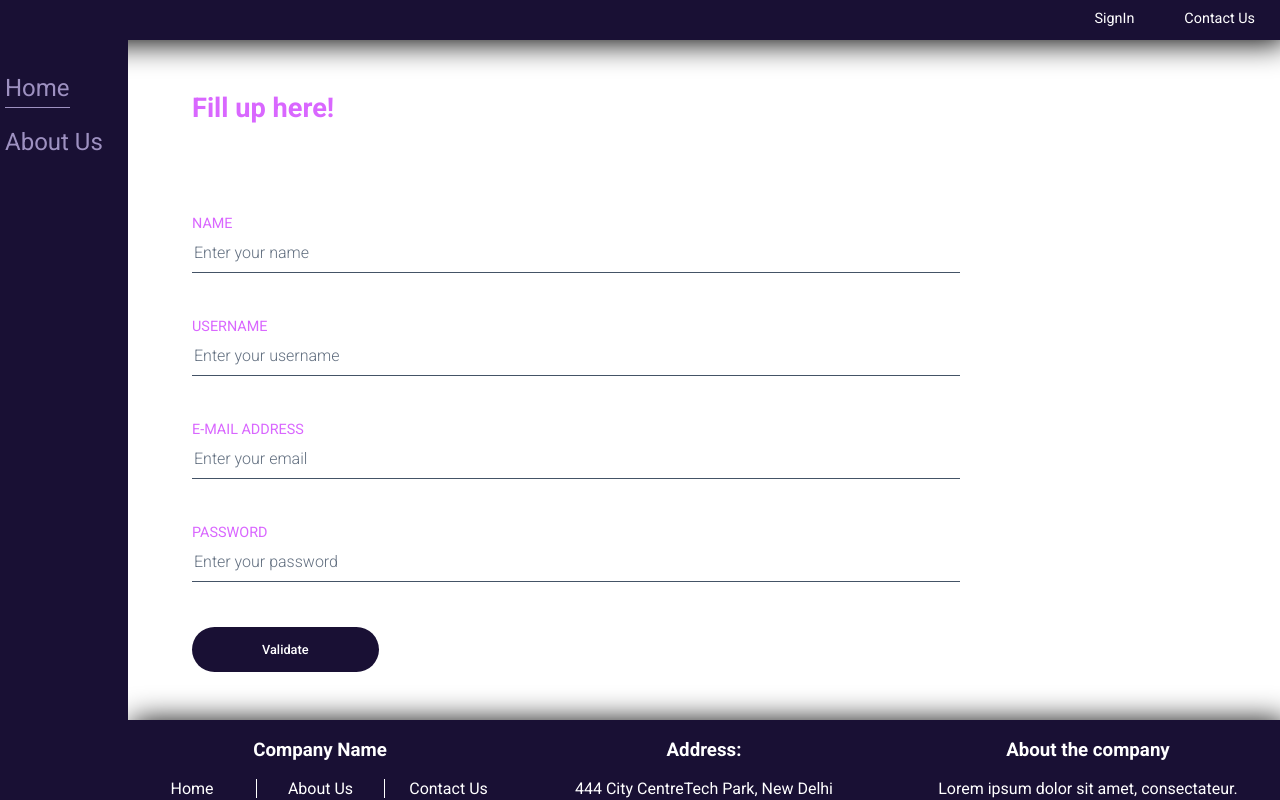
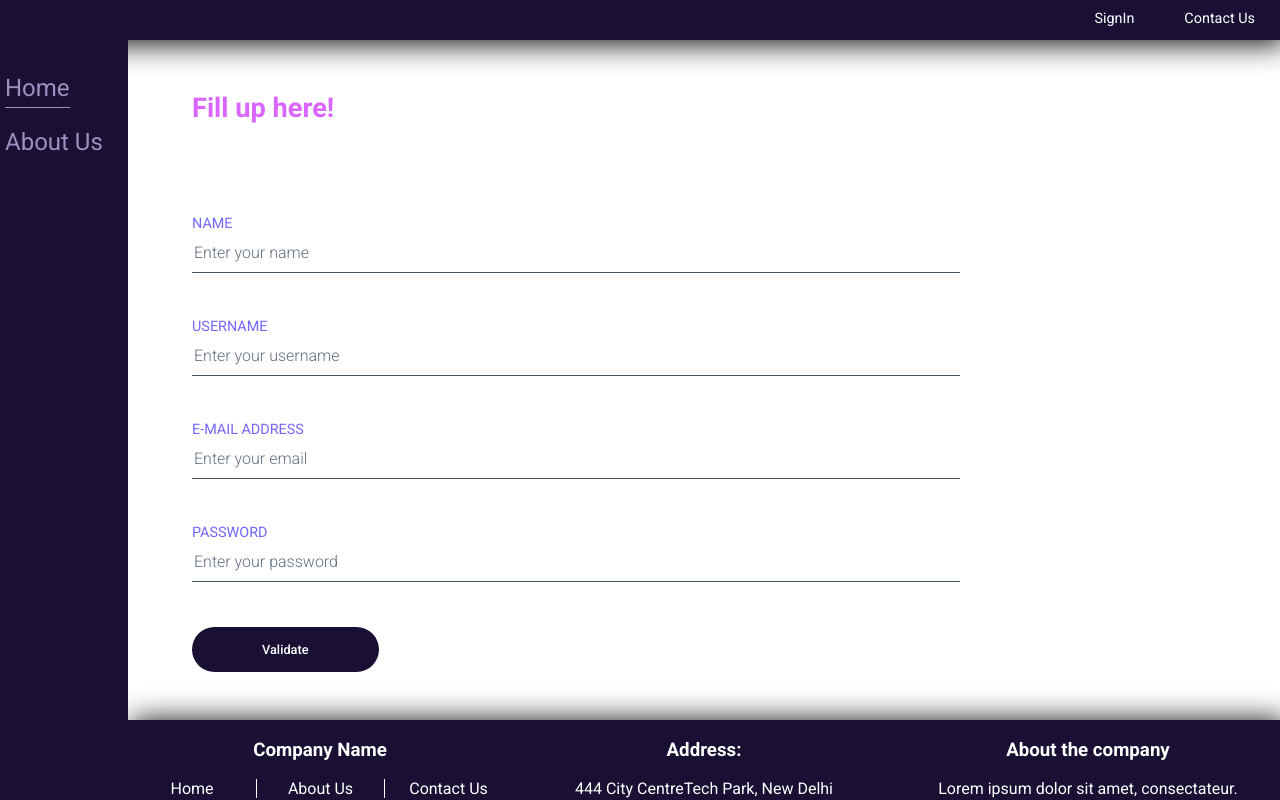
Before and after one commit to 2211rohit/user-validation, a React (Create React App) app: page / in a window 1280 px wide. Built offline with nearby package versions, Linux system fonts and the light colour scheme.

Commit message:
some ui changes

```diff
--- a/src/App.module.scss
+++ b/src/App.module.scss
@@ -137,14 +137,14 @@
   display: block;
   text-transform: uppercase;
   font-size: 0.9em;
-  color: #d967ff;
+  color: #7467ff;
 }
 
 .formFieldInput {
   width: 80%;
   background-color: transparent;
   border: none;
-  color: #d967ff;
+  color: #5e027d;
   outline: none;
   border-bottom: 1px solid #445366;
   font-size: 1em;
```
